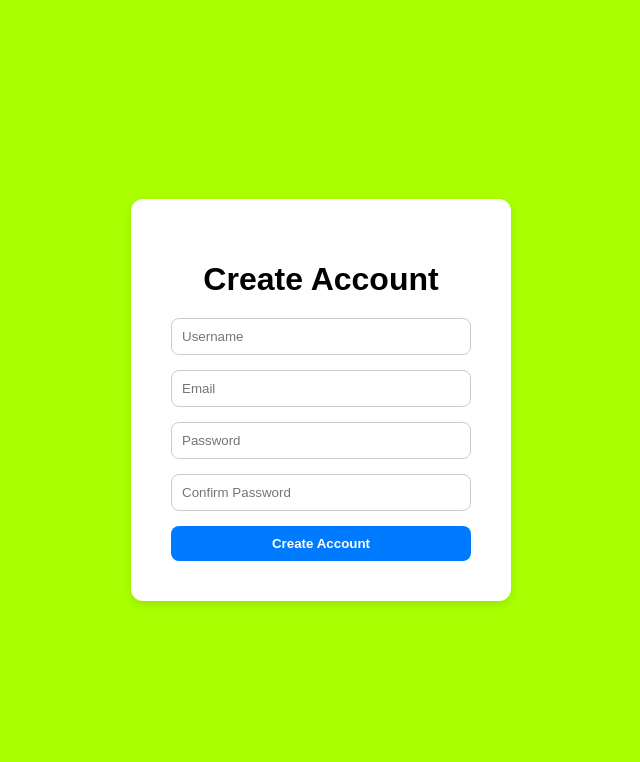
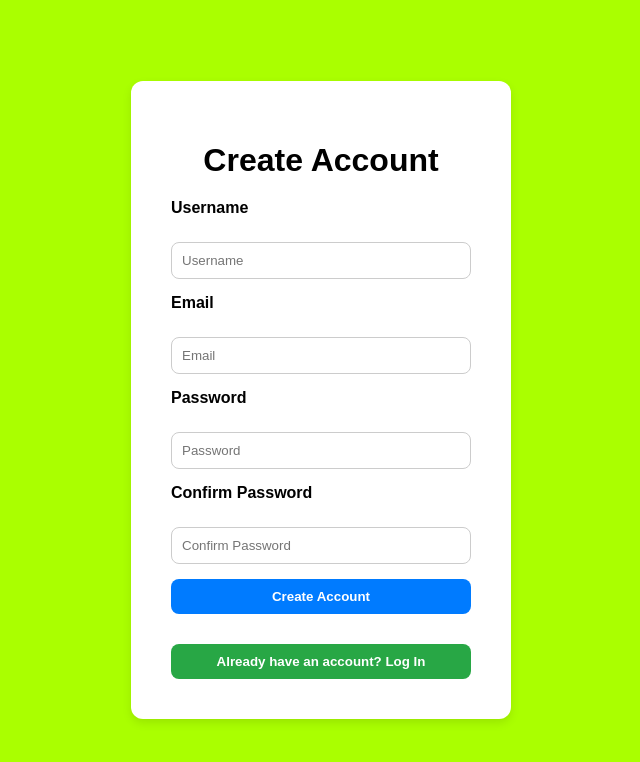
Before and after one commit to IsaacG14/civ-game-project, a React (Vite) app in the folder frontend/: page /createAccount in a window 1280 px wide. Shown: the top 762 px of the page, without its empty margins (319-959 px from the left). Built offline with nearby package versions, Linux system fonts and the light colour scheme.

Commit message:
Fixed style for Create an Account

```diff
--- a/frontend/public/form-style.css
+++ b/frontend/public/form-style.css
@@ -56,6 +56,20 @@ button {
     border: 1px solid #ccc;
 }
 
+label {
+    display: block;
+    margin-bottom: 10px;
+    font-weight: bold;
+    color: black;
+    text-align: left;
+}
+/* Create Account */
+#accountForm {
+    display: flex;
+    flex-direction: column;
+    gap: 15px;
+}
+
 /* Hub Forms */
 .hubButton {
     width: 250px;
--- a/frontend/src/pages/CreateAccount.jsx
+++ b/frontend/src/pages/CreateAccount.jsx
@@ -17,84 +17,57 @@ export default function CreationPage() {
     navigate("/");
   };
 
+  const backToLogin = (e) => {
+    e.preventDefault();
+    navigate("/");
+  };
+
   return (
-    <div style = {{
-      display: "flex",
-      justifyContent: "center",
-      alignItems: "center",
-      height: "100vh",
-      backgroundColor: "#AAFF00"}}>
-        <div style = {{
-          backgroundColor: "white",
-          padding: "40px",
-          borderRadius: "12px",
-          boxShadow: "0 4px 10px rgba(0, 0, 0, 0.1)",
-          width: "300px",
-          textAlign: "center",
-          }}>
-            <h1 style = {{
-                marginBottom: "20px",
-                color: "#000"
-                }}>Create Account</h1>
-            <form onSubmit = {handleSignup}
-            style = {{
-                display: "flex",
-                flexDirection: "column",
-                gap: "15px",
-                }}>
-              <input type = "text"
+    <div className = "fullScreen">
+      <div className = "formContainer">
+        <h1 className = "formHeader">Create Account</h1>
+          <form id = "accountForm" onSubmit = {handleSignup}>
+            <label htmlFor="username">Username</label>
+            <input id = "username"
+              type = "text"
+              className = "textInput"
               placeholder = "Username"
               value = {username}
-              onChange = {(e) => setUsername(e.target.value)}
               required
-              style = {{
-                padding: "10px",
-                borderRadius: "8px",
-                border: "1px solid #ccc",
-              }}/>
-              <input type = "email"
-              placeholder= "Email"
+              onChange = {(e) => setUsername(e.target.value)}/>
+            <label htmlFor="email">Email</label>
+            <input id = "email"
+              type = "email"
+              className = "textInput"
+              placeholder = "Email"
               value = {email}
-              onChange = {(e) => setEmail(e.target.value)}
               required
-              style = {{
-                padding: "10px",
-                borderRadius: "8px",
-                border: "1px solid #ccc",
-              }}/>
-              <input type = "password"
-              placeholder= "Password"
+              onChange = {(e) => setEmail(e.target.value)}/>
+            <label htmlFor="password">Password</label>
+            <input id = "password"
+              type = "password"
+              className = "textInput"
+              placeholder = "Password"
               value = {password}
+              required
               onChange = {(e) => setPassword(e.target.value)}
+              />
+            <label htmlFor="confirmpas">Confirm Password</label>
+            <input id = "confirmpas"
+              type = "password"
+              className = "textInput"
+              placeholder = "Confirm Password"
+              value = {confirmPassword}
               required
-              style = {{
-                padding: "10px",
-                borderRadius: "8px",
-                border: "1px solid #ccc",
-              }}/>
-              <input type = "password"
-              placeholder= "Confirm Password"
-              value = {confirmPassword}
-              onChange = {(e) => setConfirmPassword(e.target.value)}
-              required
-              style = {{
-                padding: "10px",
-                borderRadius: "8px",
-                border: "1px solid #ccc",
-              }}/>
-              <button type = "submit"
-              style = {{backgroundColor: "#007bff",
-              color: "white",
-              padding: "10px",
-              border: "none",
-              borderRadius: "8px",
-              cursor: "pointer",
-              fontWeight: "bold",
-              }}>
-                Create Account
-              </button>
-            </form>
-        </div>
+              onChange = {(e) => setConfirmPassword(e.target.value)} />
+            <button type = "submit" className = "formSubmitButton">
+              Create Account
+            </button>
+            <button type = "button" className = "formExtraButton" onClick = {backToLogin}>
+              Already have an account? Log In
+            </button>
+          </form>
+      </div>
     </div>
   );
 }
--- a/frontend/src/pages/LoginPage.jsx
+++ b/frontend/src/pages/LoginPage.jsx
@@ -76,11 +76,11 @@ export default function LoginPage() {
 
         <form id="loginForm" onSubmit={handleLogin}>
 
-          <label htmlFor="username" style={{color: "#000"}}>Username</label>
+          <label htmlFor="username">Username</label>
           <input id="username" type="text" className="textInput" placeholder="Username" value={username}
             required onChange={(e) => setUsername(e.target.value)}/>
 
-          <label htmlFor="password" style={{color: "#000"}}>Password</label>
+          <label htmlFor="password">Password</label>
           <input id="password" type="password" className="textInput" placeholder="Password" value={password}
             required onChange={(e) => setPassword(e.target.value)}/>
 
```
